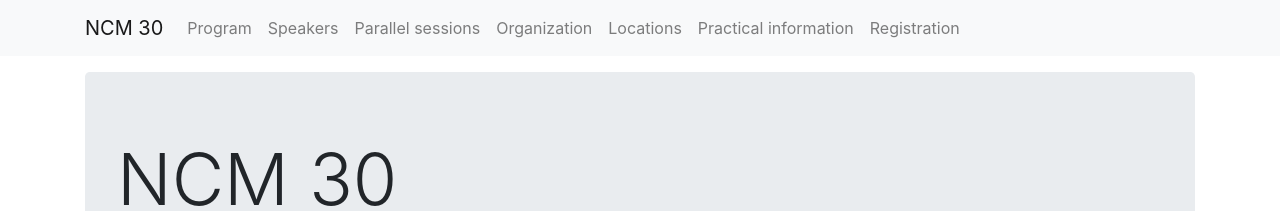
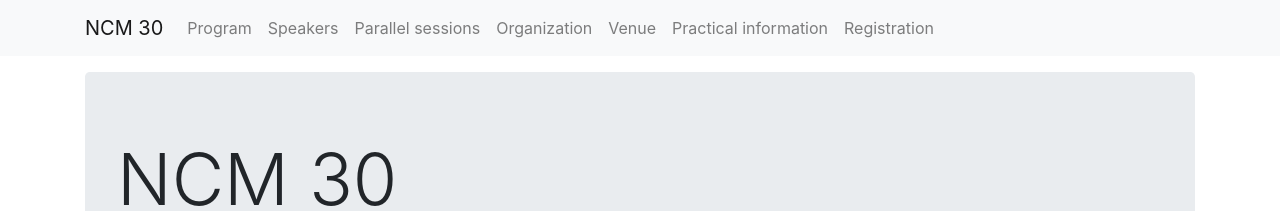
Before and after one commit to IslenskaStaerdfraedafelagid/ncm30-website, a Jekyll site: the page built from index.md, in a window 1280 px wide. Shown: the top 211 px of the page. Built offline with Jekyll 4.4.1, drawn with Linux system fonts in a browser that asks for light colours.

Commit message:
breyta nafninu en ekki hlekknum.

```diff
--- a/_config.yml
+++ b/_config.yml
@@ -77,7 +77,7 @@ conference:
         relative_url: /sessions/
       - name: Organization
         relative_url: /organization
-      - name: Locations
+      - name: Venue
         relative_url: /location/
       - name: Practical information
         relative_url: /info/
```
